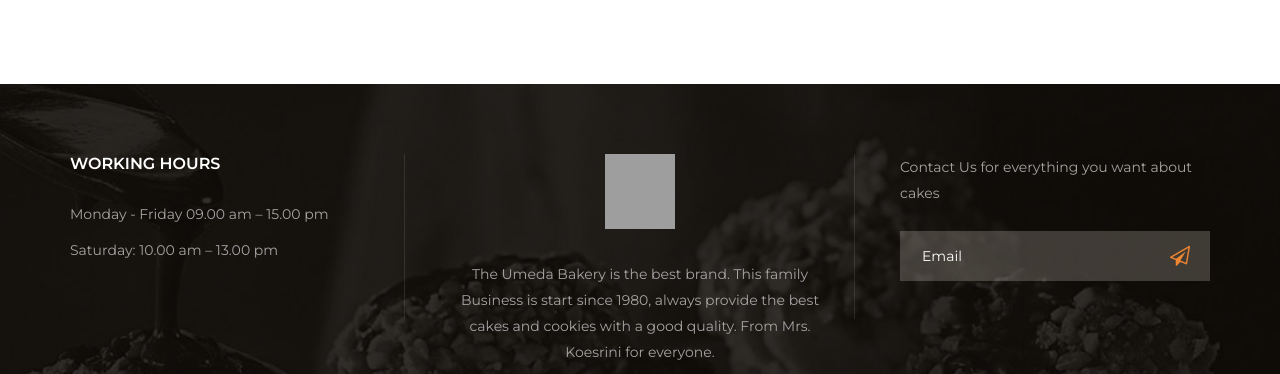
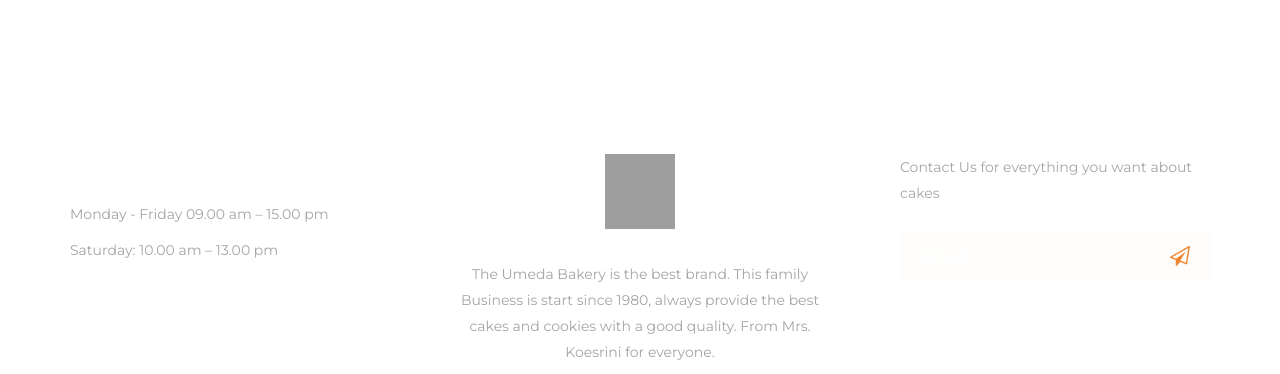
Before and after one commit to tiktaa/cake-main, a plain HTML site: page index.html in a window 1280 px wide. Shown: the part 5201-5575 px from the top of the page. Drawn offline with nearby package versions, Linux system fonts and the light colour scheme; grey boxes are pictures that could not be loaded.

Commit message:
Update index.html

```diff
--- a/index.html
+++ b/index.html
@@ -548,7 +548,7 @@
 
 
 <!-- Footer Section Begin -->
-<footer class="footer set-bg" data-setbg="img/footer-bg.jpg">
+<footer class="footer set-bg" data-setbg="">
     <div class="container">
         <div class="row">
             <div class="col-lg-4 col-md-6 col-sm-6">
```
